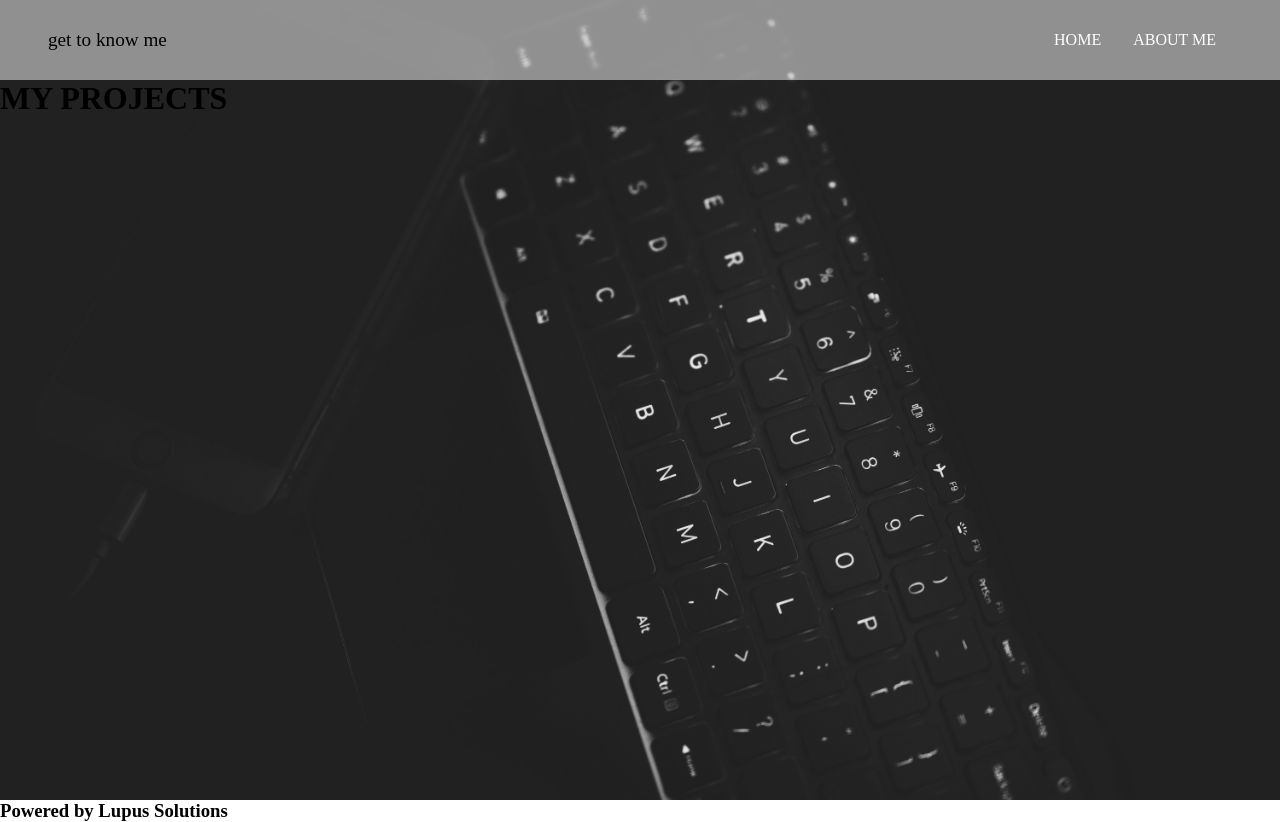
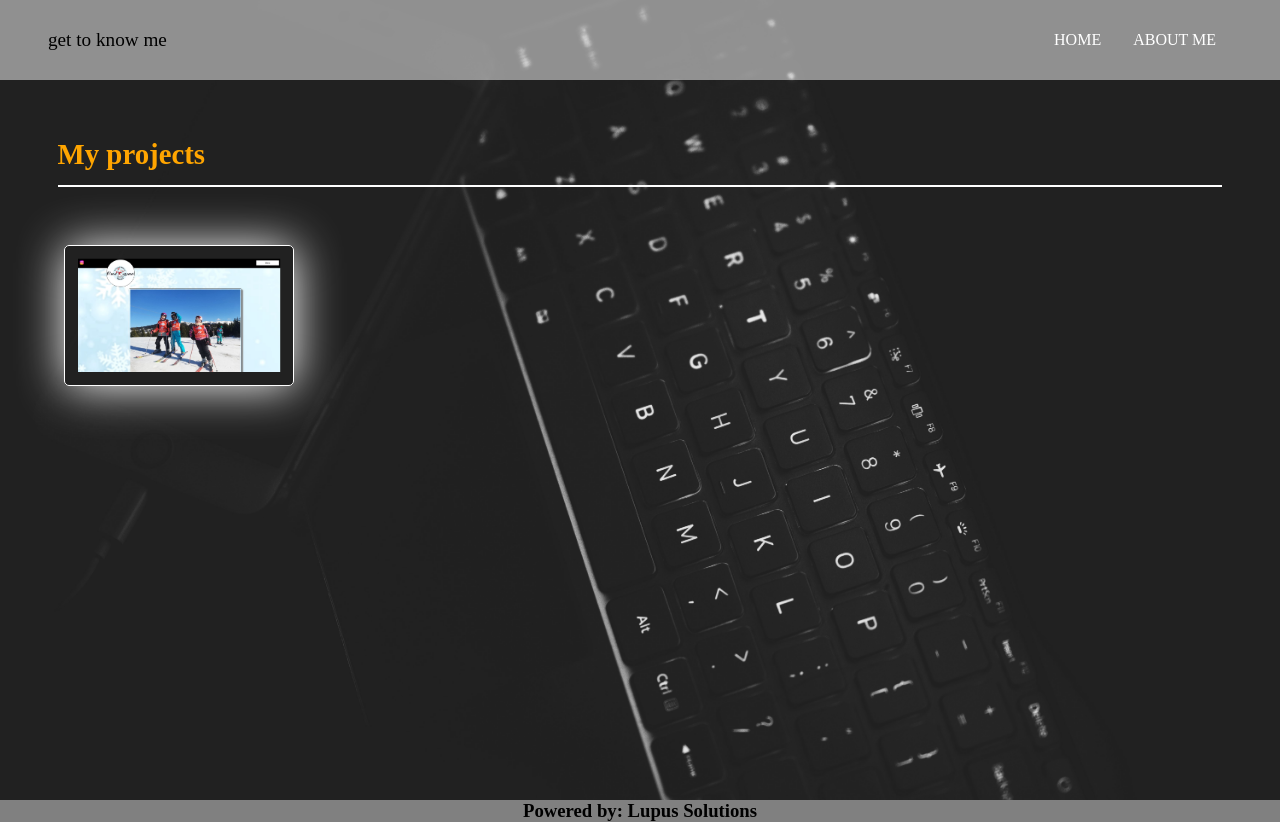
Before and after one commit to Lupus93v/lupus-solutions-landing-page, a React (Create React App) app: page /myprojects in a window 1280 px wide. Built offline with nearby package versions, Linux system fonts and the light colour scheme.

Commit message:
my projects

```diff
--- a/src/Components/Footer.js
+++ b/src/Components/Footer.js
@@ -3,7 +3,7 @@ import React from "react"
 export default function Footer() {
     return (
         <div className="footer">
-            <h3>Powered by Lupus Solutions</h3>
+            <h3>Powered by: Lupus Solutions</h3>
         </div>
     )
 }
--- a/src/Pages/AboutMe.js
+++ b/src/Pages/AboutMe.js
@@ -1,5 +1,6 @@
 import React from "react"
 import { NavLink } from "react-router-dom"
+import 'animate.css';
 
 export default function AboutMe() {
     return (
@@ -13,13 +14,15 @@ export default function AboutMe() {
                     <NavLink className="menubar-btn" to="/myprojects">MY PROJECTS</NavLink>
                 </div>
             </div>
+            <h2 class="animate__animated animate__fadeInRight">About me</h2>
             <div className="main-about">
                 <div className="about1">
-                        <img src="./Pictures/me.jpg" alt="me"/>
+                    <img class="animate__animated animate__fadeInLeft" src="./Pictures/me.jpg" alt="me" />
                     <p>Lorem ipsum dolor sit amet, consectetur adipiscing elit. Sed at mi in urna faucibus consectetur sit amet non leo. Pellentesque pretium, ligula sit amet vulputate vulputate, nulla orci tempor diam, tristique iaculis neque justo sit amet diam. Vestibulum id interdum mauris. Sed vel mauris eget enim feugiat rutrum. Vivamus lectus turpis, lacinia vitae enim non, ultricies vehicula ante. Nullam gravida, augue vel auctor vulputate, nulla nibh condimentum lacus, sit amet laoreet leo massa sit amet est. Fusce tincidunt urna ac est malesuada gravida. Sed facilisis eu libero quis tempus.</p>
                 </div>
                 <div className="about2">
-
+                    <p>Lorem ipsum dolor sit amet, consectetur adipiscing elit. Sed at mi in urna faucibus consectetur sit amet non leo. Pellentesque pretium, ligula sit amet vulputate vulputate, nulla orci tempor diam, tristique iaculis neque justo sit amet diam. Vestibulum id interdum mauris. Sed vel mauris eget enim feugiat rutrum. Vivamus lectus turpis, lacinia vitae enim non, ultricies vehicula ante. Nullam gravida, augue vel auctor vulputate, nulla nibh condimentum lacus, sit amet laoreet leo massa sit amet est. Fusce tincidunt urna ac est malesuada gravida. Sed facilisis eu libero quis tempus.</p>
+                    <img class="animate__animated animate__fadeInRight" src="./Pictures/me.jpg" alt="descritive pic" />
                 </div>
             </div>
         </div>
--- a/src/Pages/MyProjects.js
+++ b/src/Pages/MyProjects.js
@@ -13,7 +13,10 @@ export default function MyProjects() {
                         <NavLink className="menubar-btn" to="/aboutme">ABOUT ME</NavLink>
                     </div>
                 </div>
-            <h1>MY PROJECTS</h1>
+                <h2 class="animate__animated animate__fadeInRight">My projects</h2>
+                <div className="projects">
+                    <a href="skisnjesko.com" target="_blanc"><img src="./Pictures/ski.jpg" alt="ski site" /></a>
+                </div>
         </div>
     )
 }
--- a/src/index.css
+++ b/src/index.css
@@ -271,11 +271,76 @@
     cursor: pointer;
 }
 
+.part2 h2 {
+    color: orange;
+    font-size: 1.8rem;
+    margin: 2em;
+    padding-bottom: 0.5em;
+    border-bottom: 2px solid white;
+}
+
 .about1 {
-    width: 35%;
+    width: 90%;
     display: flex;
+    justify-content: space-between;
+    margin-top: 6em;
 }
 
 .about1 img {
-    width: 80%;
+    width: 35%;
+    border-radius: 10px;
+    box-shadow: 1px 1px 47px white;
 }
+
+.about1 p {
+    width: 35%;
+    font-size: 1.3rem;
+    color: white;
+}
+
+.about2 {
+    width: 90%;
+    display: flex;
+    justify-content: space-between;
+    margin-top: 6em;
+    padding-bottom: 3em;
+}
+
+.about2 img {
+    width: 35%;
+    border-radius: 10px;
+    box-shadow: 1px 1px 47px white;
+}
+
+.about2 p {
+    width: 35%;
+    font-size: 1.3rem;
+    color: white;
+}
+
+.footer {
+    background-color: grey;
+    text-align: center;
+}
+
+.footer p {
+    font-weight: 200;
+}
+
+.projects {
+    width: 90%;
+}
+
+.projects img {
+    width: 20%;
+    border: 1px solid white;
+    padding: 0.8em;
+    box-shadow: 1px 1px 47px white;
+    border-radius: 5px;
+}
+
+.projects img:hover {
+    width: 20%;
+    box-shadow: 1px 1px 47px grey;
+    border: 1px solid orange;
+}
```
Also changed, not shown: src/Pages/HomePage.js (+5 -5 lines), public/Pictures/ski.jpg (added), 1 other file (tests, documents, lock files or other folders). Lines whose indentation alone changed are shown as unchanged.
